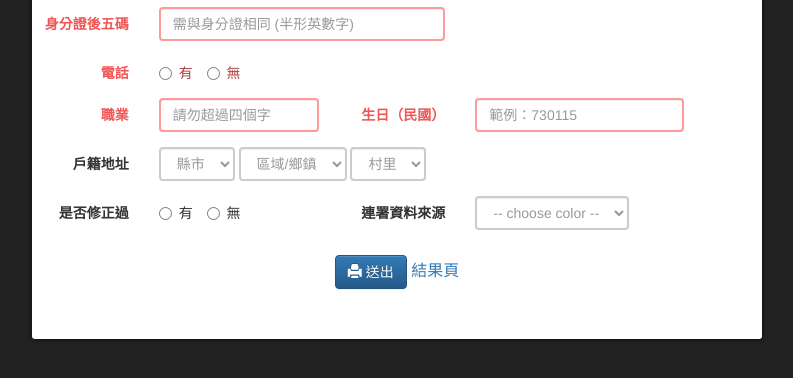
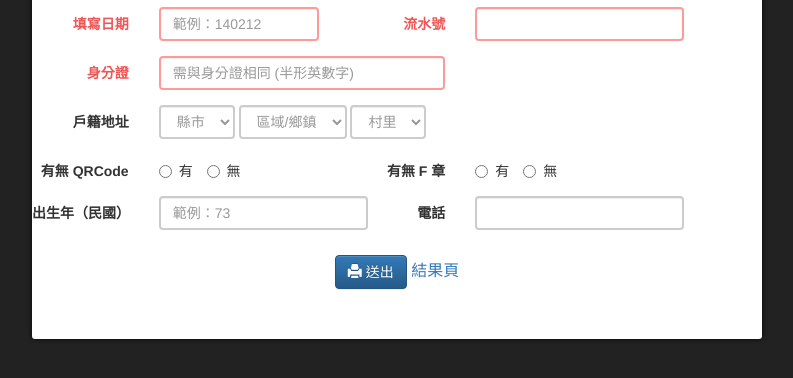
Before and after one commit to appy-tw/appy-form, a website: page index.html in a window 1280 px wide. Shown: the part 156-534 px from the top of the page, without its empty margins (243-1036 px from the left). Drawn offline with nearby package versions, Linux system fonts and the light colour scheme; some packages are replaced by stand-ins of ours.

Commit message:
update format

```diff
--- a/index.html
+++ b/index.html
@@ -40,41 +40,27 @@
 
     <div>
       <div class="form-group">
+        <div ng-class="{ 'has-error': proposalForm.date.$invalid }">
+          <label for="date" class="col-sm-2 control-label">填寫日期</label>
+          <div class="col-sm-3">
+            <input required type="text" ng-pattern="/^[0-9]{6,6}$/" onClick="this.setSelectionRange(0, this.value.length)" ng-model="person.date" class="form-control" name="date" placeholder="範例：140212" maxlength="6">
+          </div>
+        </div>
+        <div ng-class="{ 'has-error': proposalForm.serialnumber.$invalid }">
+          <label for="serialnumber" class="col-sm-2 control-label">流水號</label>
+          <div class="col-sm-5 form-inline">
+            <input type="text" ng-pattern="/^[0-9]{6,6}$/" required onClick="this.setSelectionRange(0, this.value.length)" ng-model="person.serialnumber" class="form-control" name="serialnumber" maxlength="6">
+          </div>
+        </div>
+      </div>
+      <div class="form-group">
         <div ng-class="{ 'has-error': proposalForm.id.$invalid }">
-          <label class="col-sm-2 control-label">身分證後五碼</label>
+          <label class="col-sm-2 control-label">身分證</label>
           <div class="col-sm-5">
             <input type="text" onClick="this.setSelectionRange(0, this.value.length)" rocid required ng-model="person.id" class="form-control" name="id" maxlength="10" placeholder="需與身分證相同 (半形英數字)">
           </div>
         </div>
       </div>
-      <div class="form-group">
-        <div ng-class="{ 'has-error': proposalForm.hasPhone.$invalid }">
-          <label class="col-sm-2 control-label">電話</label>
-          <div class="col-sm-3">
-            <label class="radio-inline">
-              <input required type="radio" ng-model="person.hasPhone" name="hasPhone" id="inlineRadio1" value="Y"> 有
-            </label>
-            <label class="radio-inline">
-              <input required type="radio" ng-model="person.hasPhone" name="hasPhone" id="inlineRadio2" value="N"> 無
-            </label>
-          </div>
-        </div>
-      </div>
-      <div class="form-group">
-        <div ng-class="{ 'has-error': proposalForm.occupation.$invalid }">
-          <label for="Occupation_{{$index}}" class="col-sm-2 control-label">職業</label>
-          <div class="col-sm-3">
-            <input required type="text" onClick="this.setSelectionRange(0, this.value.length)" ng-model="person.occupation" class="form-control" name="occupation" placeholder="請勿超過四個字" maxlength="4">
-          </div>
-        </div>
-        <div ng-class="{ 'has-error': proposalForm.birthday.$invalid }">
-          <label class="col-sm-2 control-label">生日（民國）</label>
-          <div class="col-sm-5 form-inline">
-            <input type="text" ng-pattern="/^[0-9]{6,6}$/" required onClick="this.setSelectionRange(0, this.value.length)" ng-model="person.birthday" class="form-control" name="birthday" placeholder="範例：730115">
-          </div>
-        </div>
-      </div>
-
       <div class="form-group" ng-class="{ 'has-error': proposalForm.village.$invalid }">
         <label class="col-sm-2 control-label">戶籍地址</label>
         <div addr-set class="col-sm-10 form-inline">
@@ -98,23 +84,40 @@
         </div>
       </div>
       <div class="form-group">
-        <div ng-class="{ 'has-error': proposalForm.hasEdit.$invalid }">
-          <label class="col-sm-2 control-label">是否修正過</label>
+        <div ng-class="{ 'has-error': proposalForm.hasQrcode.$invalid }">
+          <label class="col-sm-2 control-label">有無 QRCode</label>
           <div class="col-sm-3">
             <label class="radio-inline">
-              <input required type="radio" ng-model="person.hasEdit" name="hasEdit" id="inlineRadio1" value="Y"> 有
+              <input required type="radio" ng-model="person.hasQrcode" name="hasQrcode" id="inlineRadio1" value="Y"> 有
             </label>
             <label class="radio-inline">
-              <input required type="radio" ng-model="person.hasEdit" name="hasEdit" id="inlineRadio2" value="N"> 無
+              <input required type="radio" ng-model="person.hasQrcode" name="hasQrcode" id="inlineRadio2" value="N"> 無
             </label>
           </div>
-          <div ng-class="{ 'has-error': proposalForm.source.$invalid }">
-            <label class="col-sm-2 control-label">連署資料來源</label>
-            <div class="col-sm-3 form-inline">
-              <select required name="source" class="form-control" ng-model="person.source" ng-options="src for src in sourceList">
-                <option value="">-- choose color --</option>
-              </select>
-            </div>
+        </div>
+        <div ng-class="{ 'has-error': proposalForm.hasFStamp.$invalid }">
+          <label class="col-sm-2 control-label">有無 F 章</label>
+          <div class="col-sm-3">
+            <label class="radio-inline">
+              <input required type="radio" ng-model="person.hasFStamp" name="hasFStamp" id="inlineRadio1" value="Y"> 有
+            </label>
+            <label class="radio-inline">
+              <input required type="radio" ng-model="person.hasFStamp" name="hasFStamp" id="inlineRadio2" value="N"> 無
+            </label>
+          </div>
+        </div>
+      </div>
+      <div class="form-group">
+        <div ng-class="{ 'has-error': proposalForm.birthday.$invalid }">
+          <label class="col-sm-2 control-label">出生年（民國）</label>
+          <div class="col-sm-3 form-inline">
+            <input type="text" ng-pattern="/^[0-9]{2,2}$/" required onClick="this.setSelectionRange(0, this.value.length)" ng-model="person.birthday" class="form-control" name="birthday" placeholder="範例：73" maxlength="2">
+          </div>
+        </div>
+        <div ng-class="{ 'has-error': proposalForm.phone.$invalid }">
+          <label for="phone" class="col-sm-2 control-label">電話</label>
+          <div class="col-sm-3 form-inline">
+            <input type="tel" required onClick="this.setSelectionRange(0, this.value.length)" ng-model="person.phone" class="form-control" name="phone">
           </div>
         </div>
       </div>
--- a/js/main.js
+++ b/js/main.js
@@ -36,8 +36,6 @@ appyApp.controller('FormCtrl', function($scope, $http, $q, $window, $location, W
     params.callback = 'JSON_CALLBACK';
     var config = { params: params };
 
-    params.gender = ($scope.person.id[1] === '1' ? '男' : '女');
-    params.id = params.id.substr(0, 2) + 'XXX' + params.id.substr(5, 5);
     params.city = params.addrCity.name;
     delete params.addrCity;
     params.district = params.addrDistrict.name;
```
